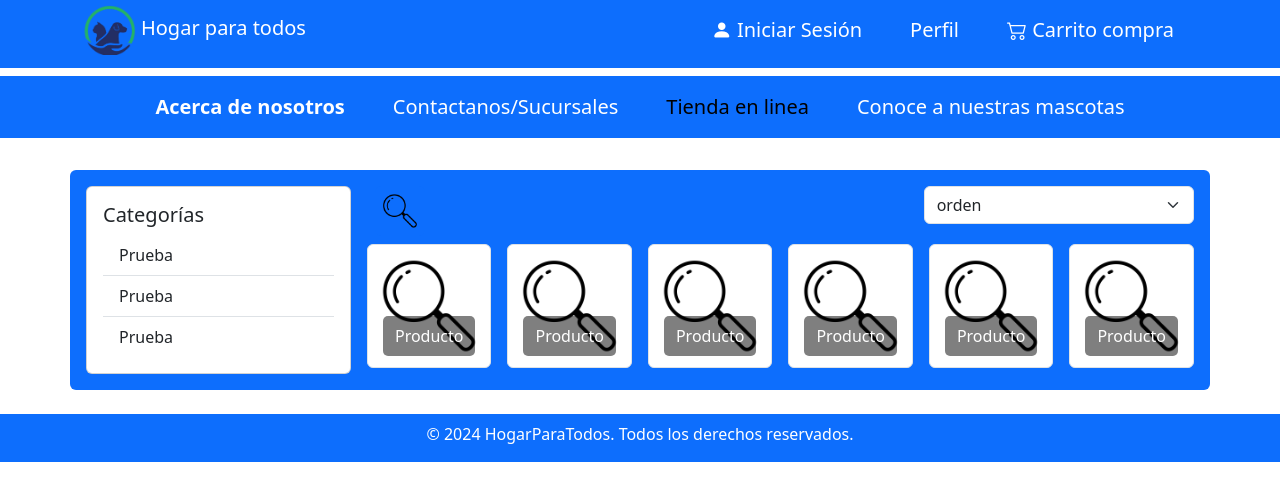
After one commit to Jasminsota/PROYECTO_FINAL, a PHP site: page /tienda_en_linea.html in a window 1280 px wide. The commit adds this page. Shown: the top 501 px of the page. Run offline with PHP 8.4, Linux system fonts and the light colour scheme.

Commit message:
Creada pantalla de Tienda en Linea - 2121189

```diff
--- a/Pagina/Acerca_De_Nosotros.html
+++ b/Pagina/Acerca_De_Nosotros.html
@@ -63,7 +63,7 @@
                     </li>
 
                     <li class="nav-item mx-3">
-                        <a class="nav-link text-white" href="#"> Tienda en linea </a>
+                        <a class="nav-link text-white" href="./tienda_en_linea.html"> Tienda en linea </a>
                     </li>
 
                     <li class="nav-item mx-3">
--- a/Pagina/Contactanos.html
+++ b/Pagina/Contactanos.html
@@ -63,7 +63,7 @@
                     </li>
 
                     <li class="nav-item mx-3">
-                        <a class="nav-link text-white" href="#"> Tienda en linea </a>
+                        <a class="nav-link text-white" href="./tienda_en_linea.html"> Tienda en linea </a>
                     </li>
 
                     <li class="nav-item mx-3">
--- a/Pagina/index.html
+++ b/Pagina/index.html
@@ -63,7 +63,7 @@
                     </li>
 
                     <li class="nav-item mx-3">
-                        <a class="nav-link text-white" href="#"> Tienda en linea </a>
+                        <a class="nav-link text-white" href="./tienda_en_linea.html"> Tienda en linea </a>
                     </li>
 
                     <li class="nav-item mx-3">
--- a/Pagina/style.css
+++ b/Pagina/style.css
@@ -5,3 +5,26 @@
     margin: 0;
     object-fit: cover;
 }
+
+.sm_button{
+    max-width: 50px;
+}
+
+.product-area{
+    position: relative;
+    display: flex;
+    justify-content: center;
+    align-items: center;
+}
+
+.product_pvw{
+    width: 100%;
+}
+.text-image{
+    position: absolute;
+    bottom: 10%;
+    color: white;
+    background-color: rgba(0, 0, 0, 0.5);
+    padding: 8px 12px;
+    border-radius: 5px;
+}
--- /dev/null
+++ b/Pagina/tienda_en_linea.html
@@ -0,0 +1,150 @@
+<!DOCTYPE html>
+<html lang="en">
+<head>
+    <meta charset="UTF-8">
+    <meta name="viewport" content="width=device-width, initial-scale=1.0">
+    <title>Hogar para todos</title>
+     <!-- Importamos el CSS de Bootstrap v5.3.3 -->
+     <link rel="stylesheet" href="https://cdnjs.cloudflare.com/ajax/libs/bootstrap/5.3.3/css/bootstrap.min.css"
+     integrity="sha512-jnSuA4Ss2PkkikSOLtYs8BlYIeeIK1h99ty4YfvRPAlzr377vr3CXDb7sb7eEEBYjDtcYj+AjBH3FLv5uSJuXg=="
+     crossorigin="anonymous" referrerpolicy="no-referrer" />
+    <!-- Iconos Bootstrap -->
+     <link rel="stylesheet" href="https://cdn.jsdelivr.net/npm/bootstrap-icons@1.11.3/font/bootstrap-icons.min.css">
+     <link rel="stylesheet" href="./style.css">
+</head>
+<body>
+    <!-- Barras de navegación -->
+    <nav class="navbar navbar-expand-lg navbar-primary bg-primary my-2 pt-0 mt-0">
+        <div class="container ">
+            <a class="navbar-brand text-white" href="./index.html">
+                <img src="./IMG/LOGO.png" alt="Logo" height="50">
+                <span>Hogar para todos</span>
+            </a>
+
+            <button class="navbar-toggler" data-bs-toggle="collapse" data-bs-target=".MenuColapsar">
+                <span class="navbar-toggler-icon"></span>
+            </button>
+
+            <div class="collapse navbar-collapse MenuColapsar fs-5">
+
+                <ul class="navbar-nav ms-auto">
+                    <li class="nav-item mx-3">
+                        <a class="nav-link text-white" href="#">
+                        <i class="bi bi-person-fill"></i>
+                        Iniciar Sesión</a>
+                    </li>
+
+                    <li class="nav-item mx-3">
+                        <a class="nav-link text-white" href="#"> Perfil </a>
+                    </li>
+
+                    <li class="nav-item mx-3">
+                        <a class="nav-link text-white" href="#">
+                        <i class="bi bi-cart2"></i>
+                        Carrito compra </a>
+                    </li>
+                </ul>
+            </div>
+        </div>
+    </nav>
+
+    <nav class="navbar navbar-expand-lg navbar-primary bg-primary my-2 sticky-top">
+        <div class="container ">
+            <div class="collapse navbar-collapse MenuColapsar">
+                <ul class="navbar-nav mx-auto text-white fs-5">
+                    <li class="nav-item active mx-3">
+                        <a class="nav-link text-white" href="./Acerca_De_Nosotros.html"> <b>Acerca de nosotros</b></a>
+                    </li>
+
+                    <li class="nav-item mx-3">
+                        <a class="nav-link text-white" href="./Contactanos.html"> Contactanos/Sucursales </a>
+                    </li>
+
+                    <li class="nav-item mx-3">
+                        <a class="nav-link text-black" href="#"> Tienda en linea </a>
+                    </li>
+
+                    <li class="nav-item mx-3">
+                        <a class="nav-link text-white" href="#"> Conoce a nuestras mascotas </a>
+                    </li>
+                </ul>
+            </div>
+        </div>
+    </nav>
+    <!-- AREA DE PRODUCTOS-->
+     <div class="container-fluid p-4">
+        <div class="container bg-primary text-white rounded p-3 container-fluid">
+            <div class="row g-3">
+                <div class="col-md-3 col-12 order-2 order-md-1">
+                    <div class="card">
+                        <div class="card-body">
+                            <h5 class="card-title"> Categorías</h5>
+                            <ul class="list-group list-group-flush">
+                                <li class="list-group-item">Prueba</li>
+                                <li class="list-group-item">Prueba</li>
+                                <li class="list-group-item">Prueba</li>
+                            </ul>
+                        </div>
+                    </div>
+                </div>
+                <div class="col align-self-start order-md-2 order-1">
+                    <div class="row g-2">
+                        <div class="col m-2">
+                            <img src="IMG/lupa_busqueda.png" class="img-thumbnail bg-primary m sm_button border border-0" alt="Buscar...">
+                        </div>
+                        <div class="col-md-4 col-6 m-top-2">
+                            <select name="" id="" class="form-select">
+                                <option selected>orden</option>
+                                <option value="1"><b>Precio</b>: menor - mayor</option>
+                                <option value="2"><b>Precio</b>: mayor - menor</option>
+                                <option value="3"><b>Mas vendidos</b></option>
+                            </select>
+                        </div>
+                    </div>
+                    <div class="row g-3">
+                        <div class="col-md-3 col-lg-2 col-6 product-area">
+                            <img src="IMG/lupa_busqueda.png" alt="" class=" img-thumbnail rounded product_pvw img-fluid">
+                            <div class="text-image">Producto</div>
+                        </div>
+                        <div class="col-md-3 col-lg-2 col-6 product-area">
+                            <img src="IMG/lupa_busqueda.png" alt="" class=" img-thumbnail rounded product_pvw img-fluid">
+                            <div class="text-image">Producto</div>
+                        </div>
+                        <div class="col-md-3 col-lg-2 col-6 product-area">
+                            <img src="IMG/lupa_busqueda.png" alt="" class=" img-thumbnail rounded product_pvw img-fluid">
+                            <div class="text-image">Producto</div>
+                        </div>
+                        <div class="col-md-3 col-lg-2 col-6 product-area">
+                            <img src="IMG/lupa_busqueda.png" alt="" class=" img-thumbnail rounded product_pvw img-fluid">
+                            <div class="text-image">Producto</div>
+                        </div>
+                        <div class="col-md-3 col-lg-2 col-6 product-area">
+                            <img src="IMG/lupa_busqueda.png" alt="" class=" img-thumbnail rounded product_pvw img-fluid">
+                            <div class="text-image">Producto</div>
+                        </div>
+                        <div class="col-md-3 col-lg-2 col-6 product-area">
+                            <img src="IMG/lupa_busqueda.png" alt="" class=" img-thumbnail rounded product_pvw img-fluid">
+                            <div class="text-image">Producto</div>
+                        </div>
+                    </div>
+                </div>
+            </div>
+        </div>
+     </div>
+    <!-- Footer -->
+    <footer class="bg-primary text-white pt-2 sticky-bottom">
+        <div class="container text-center">
+            <div class="row">
+                <div class="col">
+                    <p>&copy; 2024 HogarParaTodos. Todos los derechos reservados.</p>
+                </div>
+            </div>
+        </div>
+     </footer>
+
+    <!-- Importamos el JS de Bootstrap v5.3.3 -->
+    <script src="https://cdnjs.cloudflare.com/ajax/libs/bootstrap/5.3.3/js/bootstrap.bundle.min.js"
+    integrity="sha512-7Pi/otdlbbCR+LnW+F7PwFcSDJOuUJB3OxtEHbg4vSMvzvJjde4Po1v4BR9Gdc9aXNUNFVUY+SK51wWT8WF0Gg=="
+    crossorigin="anonymous" referrerpolicy="no-referrer"></script>
+</body>
+</html>
```
Also changed, not shown: Pagina/IMG/lupa_busqueda.png (added).
